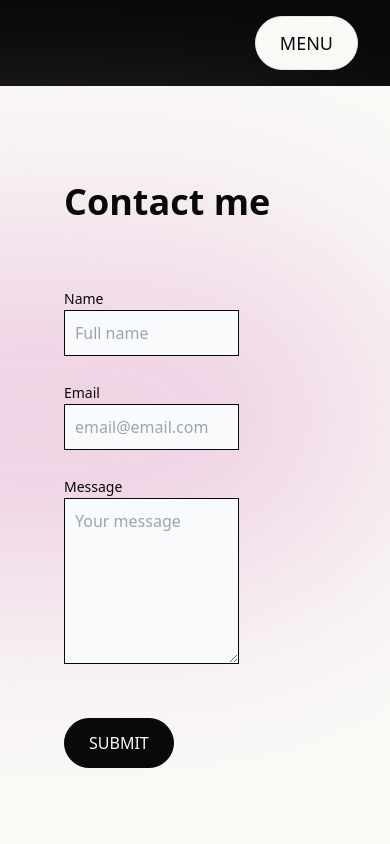
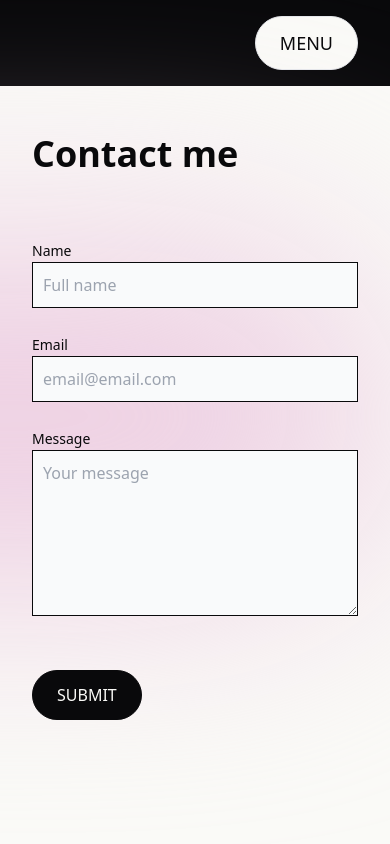
Before and after one commit to ajasinger/portfolio_2024, a Next.js app: page /contact in a window 390 px wide. Shown: the top 844 px of the page. Built offline with nearby package versions, Linux system fonts and the light colour scheme.

Commit message:
responsive styling padding & w

```diff
--- a/app/contact/page.tsx
+++ b/app/contact/page.tsx
@@ -49,7 +49,7 @@ export default function ContactPage() {
     };
 
     return(
-        <div className="bg-cream px-16 py-24 font-sans text-zinc-950 relative min-h-[800px]">
+        <div className="bg-cream px-8 md:px-16 py-12 sm:py-24 font-sans text-zinc-950 relative min-h-[800px]">
             <h3 className="relative text-4xl font-semibold pb-16 z-10">Contact me</h3>
             <div className="bg-[#E0FEAF] absolute top-[10rem] right-[5rem] h-[31.25rem] w-24.25rem] rounded-full blur-[7rem] sm:w-[68.75rem] z-0"></div>
             <div className="bg-[#EDCEE2] absolute top-[10rem] right-[0rem] h-[21.25rem] w-[50rem] rounded-full blur-[7rem] z-0"></div>
@@ -57,7 +57,7 @@ export default function ContactPage() {
             {showForm ? (
                 <form
                     onSubmit={handleSubmit}
-                    className="flex flex-col gap-6 items-center w-2/3"
+                    className="flex flex-col gap-6 items-center md:w-2/3"
                 >
                     {formInputs.map((input, index) => (
                         <div
```
